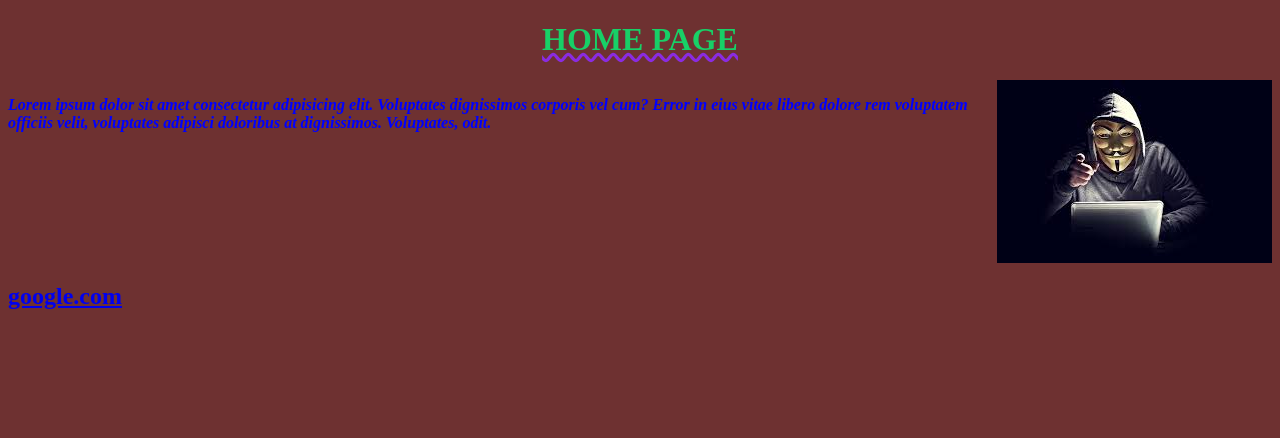
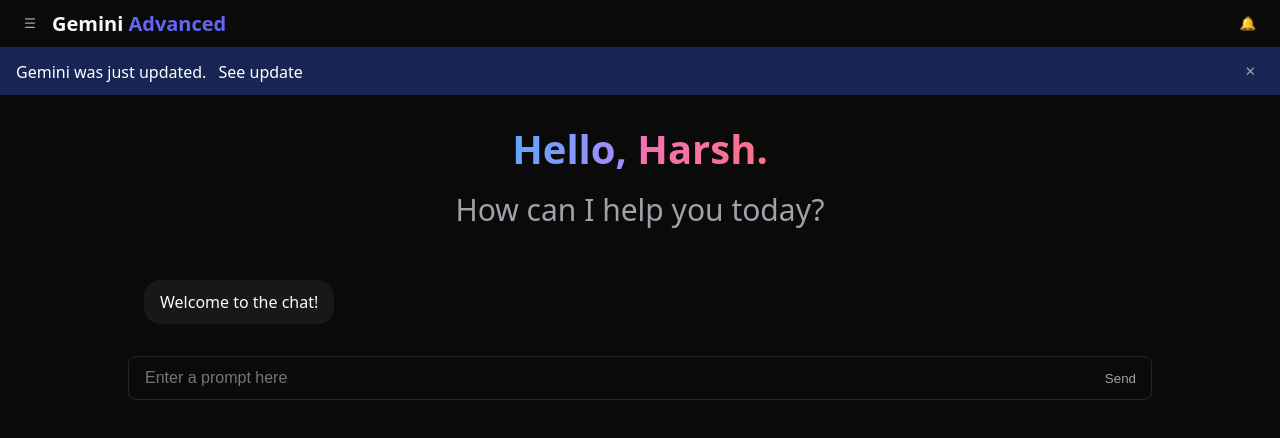
Before and after one commit to harshkaushal137/first-git, a plain HTML site: page index.html in a window 1280 px wide. Drawn offline with Linux system fonts and the light colour scheme.

Commit message:
Add files via upload

```diff
--- a/index.html
+++ b/index.html
@@ -1,20 +1,69 @@
 <!DOCTYPE html>
 <html lang="en">
-<head>
-    <meta charset="UTF-8">
-    <meta name="viewport" content="width=device-width, initial-scale=1.0">
-    <title>Document</title>
-    <link rel="stylesheet" href="./style.css">
-</head>
-<body>
-    <h1>HOME PAGE</h1>
-    <div>
-        <p><b>Lorem ipsum dolor sit amet consectetur adipisicing elit. Voluptates dignissimos corporis vel cum? Error in eius
-             vitae libero dolore rem voluptatem officiis velit, voluptates adipisci doloribus at dignissimos. Voluptates, odit.</b></p>
-        <img width=400 src="images.jpeg" alt="https://cdn.pixabay.com/photo/2023/12/01/10/20/ai-generated-8423424_640.jpg">
+  <head>
+    <meta charset="UTF-8" />
+    <meta name="viewport" content="width=device-width, initial-scale=1.0" />
+    <title>Chatbot</title>
+    <link rel="stylesheet" href="style.css" />
+  </head>
+  <body>
+    <header role="banner">
+      <div class="header-left">
+        <button
+          class="icon-button"
+          aria-label="Menu"
+          aria-controls="navigation"
+        >
+          ☰
+        </button>
+        <div class="logo">Gemini <span>Advanced</span></div>
+      </div>
+      <button
+        class="icon-button"
+        aria-label="Notifications"
+        aria-controls="notifications"
+      >
+        🔔
+      </button>
+    </header>
+
+    <div class="banner">
+      <div>
+        Gemini was just updated.
+        <a href="#" class="banner-link">See update</a>
+      </div>
+      <button class="icon-button" aria-label="Close banner">✕</button>
     </div>
-    <h2><a href="https://www.google.com/">google.com</a></body></h2>
 
+    <main>
+      <div class="container">
+        <div class="welcome">
+          <h1>
+            <span class="hello">Hello,</span>
+            <span class="name">Harsh.</span>
+          </h1>
+          <p>How can I help you today?</p>
+        </div>
 
-</body>
+        <div id="chat-display" class="chat-display"></div>
+
+        <div class="input-container">
+          <input
+            type="text"
+            id="user-input"
+            class="chat-input"
+            placeholder="Enter a prompt here"
+            aria-label="Chat input"
+          />
+          <div class="input-actions">
+            <button id="send-button" class="icon-button" aria-label="Send">
+              Send
+            </button>
+          </div>
+        </div>
+      </div>
+    </main>
+
+    <script src="script.js"></script>
+  </body>
 </html>
--- /dev/null
+++ b/script.js
@@ -0,0 +1,80 @@
+const API_KEY = "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";
+const API_URL = "https://api.groq.com/openai/v1/chat/completions"; // Ensure this is the correct URL
+
+const chatDisplay = document.getElementById("chat-display");
+const userInput = document.getElementById("user-input");
+const sendButton = document.getElementById("send-button");
+
+async function fetchGroqData(messages) {
+  try {
+    const response = await fetch(API_URL, {
+      method: "POST",
+      headers: {
+        Authorization: `Bearer ${API_KEY}`,
+        "Content-Type": "application/json",
+      },
+      body: JSON.stringify({
+        model: "mixtral-8x7b-32768",
+        messages: messages,
+      }),
+    });
+
+    if (!response.ok) {
+      const errorBody = await response.text();
+      throw new Error(
+        `HTTP error! status: ${response.status}, body: ${errorBody}`
+      );
+    }
+
+    const data = await response.json();
+    return data.choices[0].message.content;
+  } catch (error) {
+    console.error("Error fetching data:", error);
+    throw new Error("Sorry, I encountered an error. Please try again later.");
+  }
+}
+
+function appendMessage(content, isUser = false, isError = false) {
+  const messageElement = document.createElement("div");
+  messageElement.classList.add("message");
+  messageElement.classList.add(
+    isUser ? "user-message" : isError ? "error-message" : "bot-message"
+  );
+  messageElement.textContent = content;
+  chatDisplay.appendChild(messageElement);
+  chatDisplay.scrollTop = chatDisplay.scrollHeight;
+}
+
+async function handleUserInput() {
+  const userMessage = userInput.value.trim();
+  if (userMessage) {
+    appendMessage(userMessage, true);
+    userInput.value = "";
+
+    try {
+      const messages = [
+        { role: "system", content: "You are a helpful assistant." },
+        { role: "user", content: userMessage },
+      ];
+
+      const botResponse = await fetchGroqData(messages);
+      appendMessage(botResponse);
+    } catch (error) {
+      appendMessage(error.message, false, true);
+    }
+  }
+}
+
+// Event listeners
+sendButton.addEventListener("click", handleUserInput);
+userInput.addEventListener("keypress", (event) => {
+  if (event.key === "Enter") {
+    handleUserInput();
+  }
+});
+
+// Initialization
+document.addEventListener("DOMContentLoaded", () => {
+  chatDisplay.innerHTML = "";
+  appendMessage("Welcome to the chat!");
+});
--- a/style.css
+++ b/style.css
@@ -1,20 +1,196 @@
-h1{
-    color:rgb(24, 208, 103);
+:root {
+    --background: #0a0a0a;
+    --foreground: #fafafa;
+    --muted: rgba(255, 255, 255, 0.1);
+    --muted-foreground: #a1a1aa;
+    --primary: #6366f1;
+    --border: #27272a;
+    --card: #18181b;
+  }
+
+  * {
+    margin: 0;
+    padding: 0;
+    box-sizing: border-box;
+  }
+
+  body {
+    font-family: system-ui, -apple-system, BlinkMacSystemFont, "Segoe UI", Roboto,
+      sans-serif;
+    background: var(--background);
+    color: var(--foreground);
+    line-height: 1.5;
+    min-height: 100vh;
+    display: flex;
+    flex-direction: column;
+  }
+
+  header {
+    display: flex;
+    justify-content: space-between;
+    align-items: center;
+    padding: 0.5rem 1rem;
+    border-bottom: 1px solid var(--border);
+  }
+
+  .header-left {
+    display: flex;
+    align-items: center;
+    gap: 0.5rem;
+  }
+
+  .logo {
+    font-size: 1.25rem;
+    font-weight: 600;
+  }
+
+  .logo span {
+    color: var(--primary);
+  }
+
+  .banner {
+    background: #172554;
+    color: white;
+    padding: 0.5rem 1rem;
+    display: flex;
+    justify-content: space-between;
+    align-items: center;
+  }
+
+  .banner a {
+    color: white;
+    text-decoration: none;
+    margin-left: 0.5rem;
+  }
+
+  main {
+    flex: 1;
+    padding: 1.5rem;
+    overflow: auto;
+  }
+
+  .container {
+    max-width: 64rem;
+    margin: 0 auto;
+  }
+
+  .welcome {
     text-align: center;
-    text-decoration-line: underline;
-    text-decoration-style: wavy;
-    text-decoration-color: blueviolet;
+    margin-bottom: 2rem;
+  }
 
+  .welcome h1 {
+    font-size: 2.5rem;
+    margin-bottom: 0.5rem;
+  }
+
+  .welcome h1 .hello {
+    background: linear-gradient(to right, #60a5fa, #a78bfa);
+    -webkit-background-clip: text;
+    background-clip: text;
+    color: transparent;
+  }
+
+  .welcome h1 .name {
+    background: linear-gradient(to right, #f472b6, #fb7185);
+    -webkit-background-clip: text;
+    background-clip: text;
+    color: transparent;
+  }
+
+  .welcome p {
+    font-size: 1.875rem;
+    color: var(--muted-foreground);
+  }
+
+  .chat-display {
+    display: flex;
+    flex-direction: column;
+    gap: 1rem;
+    padding: 1rem;
+    overflow-y: auto;
+    max-height: calc(100vh - 220px);
+  }
+
+  .message {
+    max-width: 80%;
+    margin-bottom: 1rem;
+    padding: 0.75rem 1rem;
+    border-radius: 1rem;
+    background: wheat;
+    line-height: 1.25;
+  }
+
+  .user-message {
+    background-color: var(--primary);
+    color: white;
+    align-self: flex-end;
+    margin-left: auto;
+  }
+
+  .bot-message {
+    background-color: var(--card);
+    color: var(--foreground);
+    align-self: flex-start;
+  }
+
+  .error-message {
+    background-color: #ef4444;
+    color: white;
+    align-self: center;
+    text-align: center;
+  }
+
+  .input-container {
+    max-width: 64rem;
+    margin: 0 auto;
+    position: relative;
+  }
+
+  .chat-input {
+    width: 100%;
+    padding: 0.75rem 1rem;
+    padding-right: 6rem;
+    background: var(--background);
+    border: 1px solid var(--border);
+    border-radius: 0.5rem;
+    color: var(--foreground);
+    font-size: 1rem;
+  }
+
+  .chat-input:focus {
+    outline: none;
+    border-color: var(--primary);
+  }
+
+  .input-actions {
+    position: absolute;
+    right: 0.5rem;
+    top: 50%;
+    transform: translateY(-50%);
+    display: flex;
+    gap: 0.5rem;
+  }
+
+  .icon-button {
+    background: none;
+    border: none;
+    color: var(--muted-foreground);
+    padding: 0.5rem;
+    cursor: pointer;
+    border-radius: 50%;
+  }
+
+  .icon-button:active {
+    background: rgba(255, 255, 255, 0.2);
 }
-div{
-    display:flex;
+
+
+  @media (max-width: 640px) {
+    .chat-display {
+        padding: 0.5rem;
+    }
+    .message {
+        max-width: 90%;
+    }
 }
-p{
-    color: blue;
-    font-style: italic;
-    font: bolder;
-}
-body{
-    background: #6e3131;
-
-}
```
